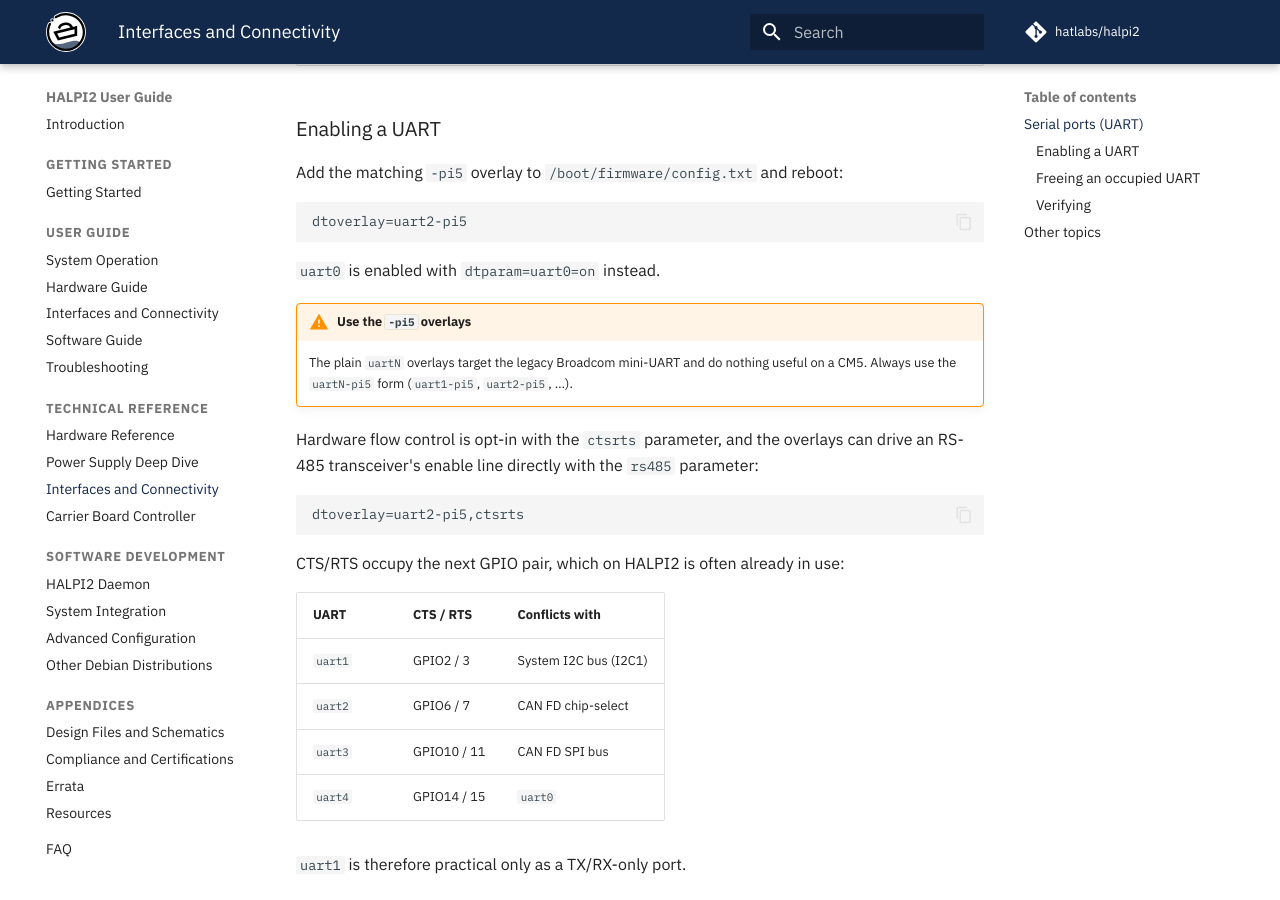
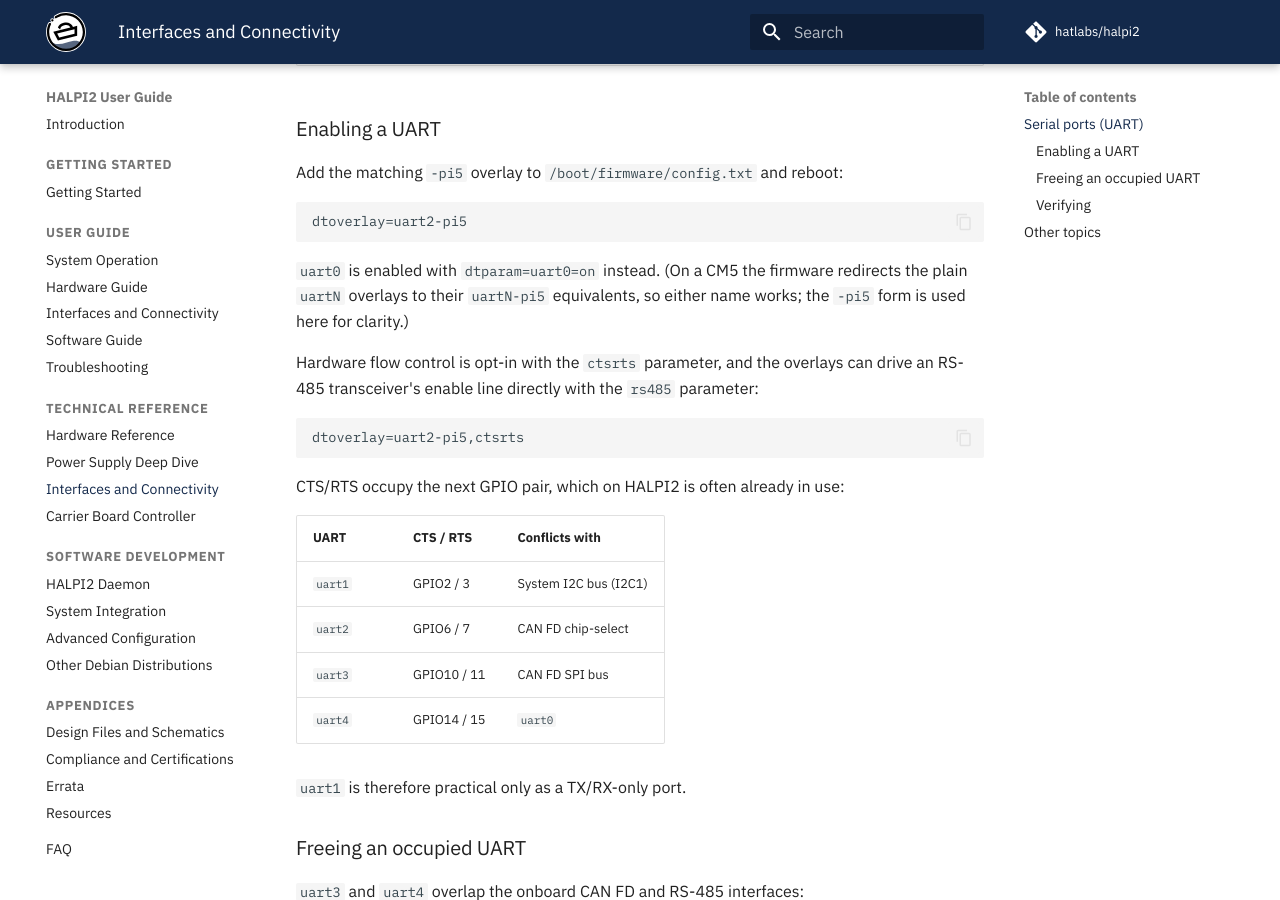
Before and after one commit to hatlabs/halpi2, an MkDocs documentation site: the page built from docs/technical-reference/interfaces.md, in a window 1280 px wide and 900 px high, scrolled down 876 px. Built offline with MkDocs 1.6.1 and Material for MkDocs 9.7.7, drawn with Linux system fonts in a browser that asks for light colours; comment, search, counter and statistics services are not loaded.

Commit message:
docs(interfaces): correct uartN overlay redirect note
The plain uartN overlays are not dead on a CM5: the firmware overlay_map
redirects them to the uartN-pi5 variants on bcm2712. Replace the incorrect
warning with an accurate note.

Co-Authored-By: Claude Opus 4.8 (1M context) <noreply@anthropic.com>

````diff
--- a/docs/technical-reference/interfaces.md
+++ b/docs/technical-reference/interfaces.md
@@ -27,12 +27,9 @@ Add the matching `-pi5` overlay to `/boot/firmware/config.txt` and reboot:
 dtoverlay=uart2-pi5
 ```
 
-`uart0` is enabled with `dtparam=uart0=on` instead.
-
-!!! warning "Use the `-pi5` overlays"
-    The plain `uartN` overlays target the legacy Broadcom mini-UART and do
-    nothing useful on a CM5. Always use the `uartN-pi5` form (`uart1-pi5`,
-    `uart2-pi5`, …).
+`uart0` is enabled with `dtparam=uart0=on` instead. (On a CM5 the firmware
+redirects the plain `uartN` overlays to their `uartN-pi5` equivalents, so either
+name works; the `-pi5` form is used here for clarity.)
 
 Hardware flow control is opt-in with the `ctsrts` parameter, and the overlays can
 drive an RS-485 transceiver's enable line directly with the `rs485` parameter:
````
